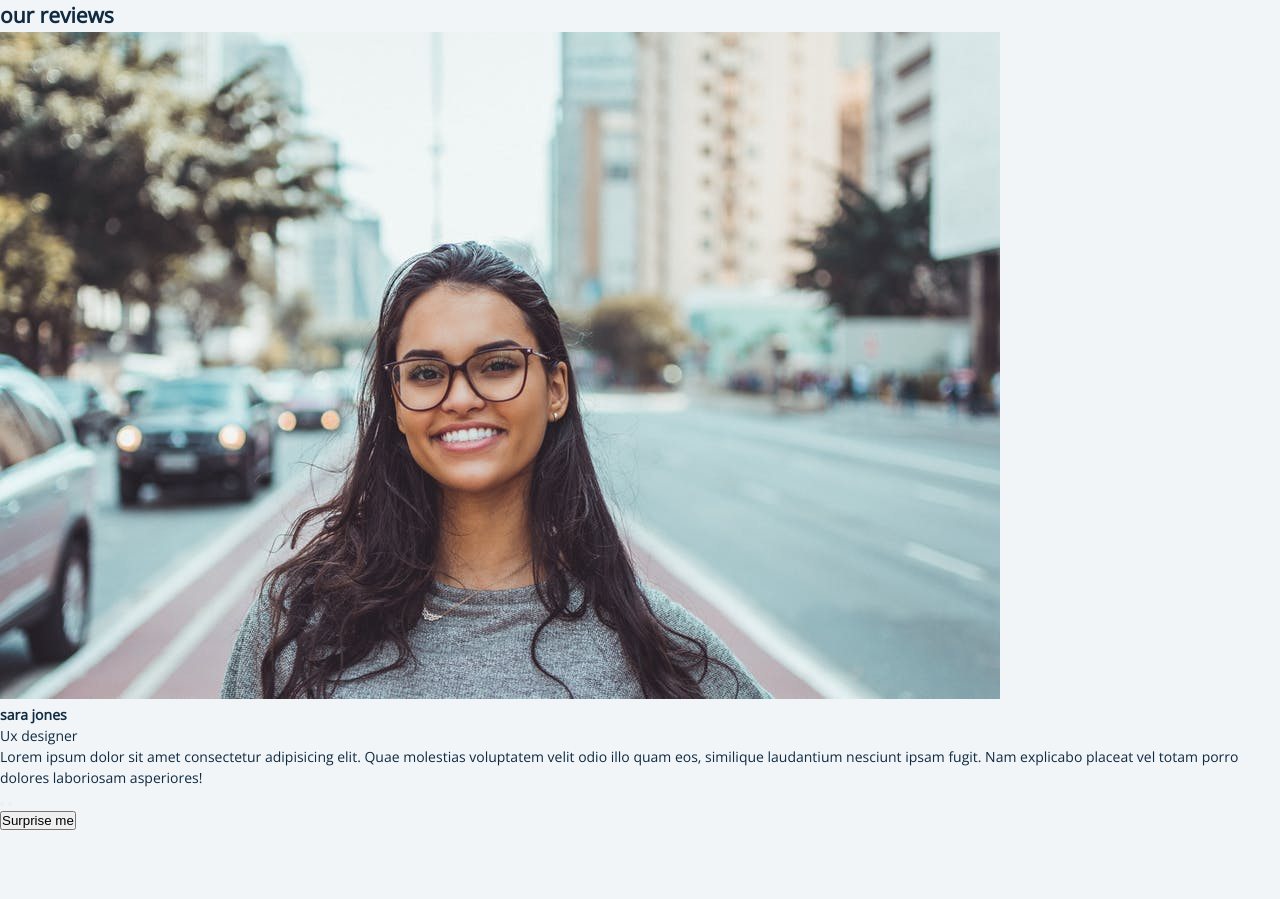
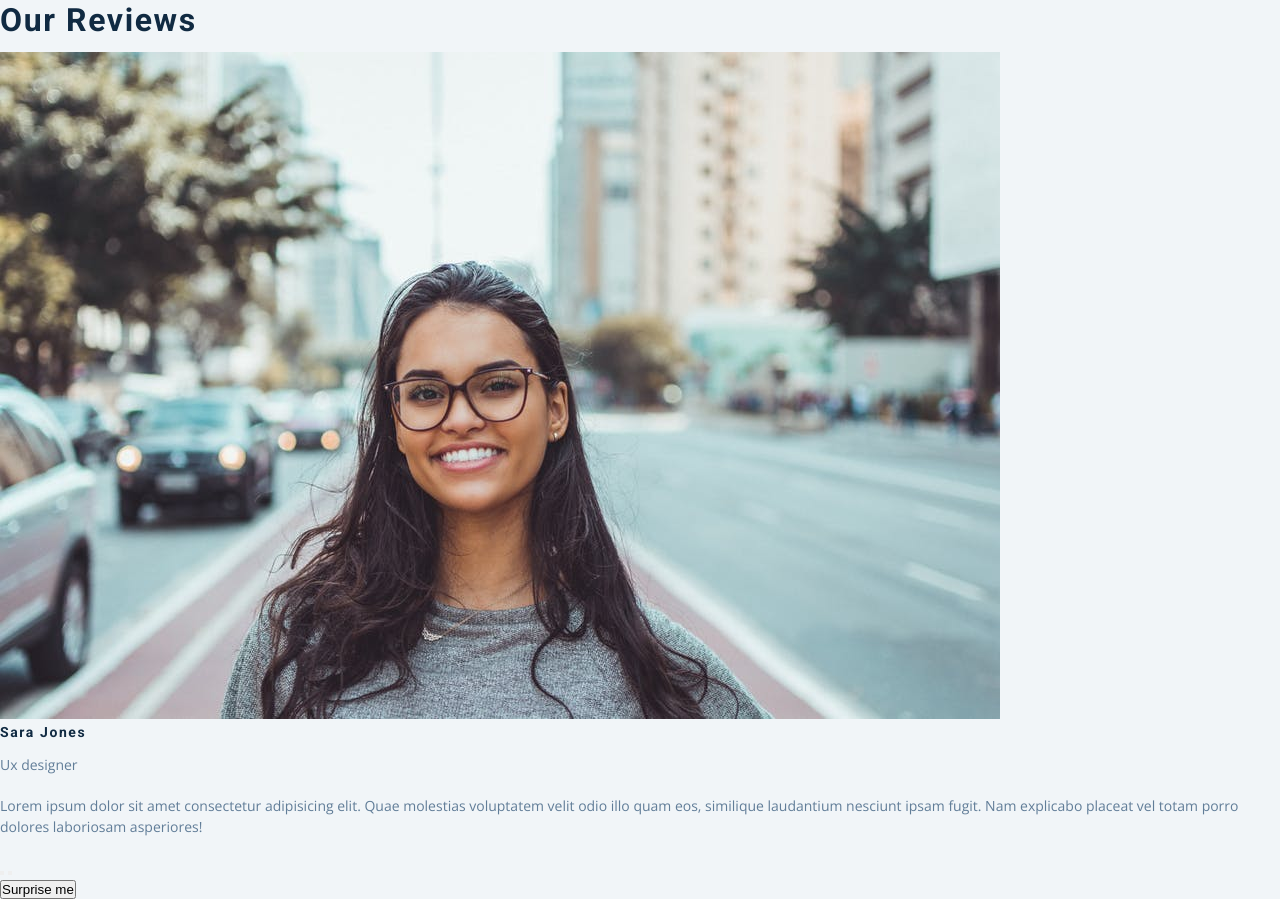
Before and after one commit to Katiasun/Reviews, a plain HTML site: page index.html in a window 1280 px wide. Before the commit the page ends 830 px from the top, so only its background shows below. Drawn offline with nearby package versions, Linux system fonts and the light colour scheme.

Commit message:
add styles for h2,h4,p

```diff
--- a/style.css
+++ b/style.css
@@ -35,3 +35,20 @@ body {
     line-height: 1.5;
     font-size: 0.875rem;
 }
+h2, h4 {
+  letter-spacing: var(--spacing);
+  text-transform: capitalize;
+  line-height: 1.25;
+  margin-bottom: 0.75rem;
+  font-family: var(--ff-primary);
+}
+h2{
+  font-size: 2rem;
+}
+h4{
+   font-size: 0.875rem;
+}
+p {
+  margin-bottom: 1.25rem;
+  color: var(--clr-grey-5);
+}
```
